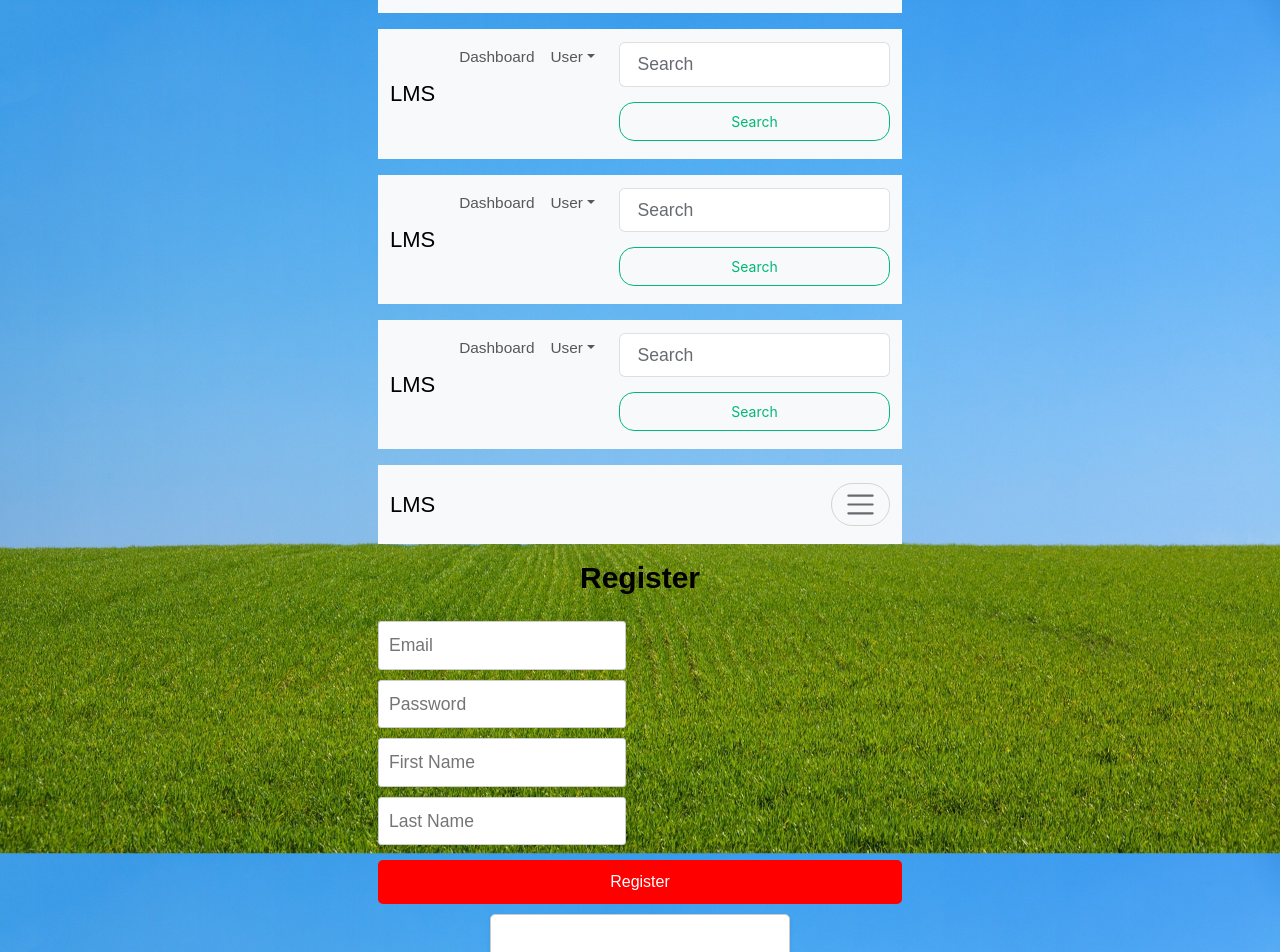
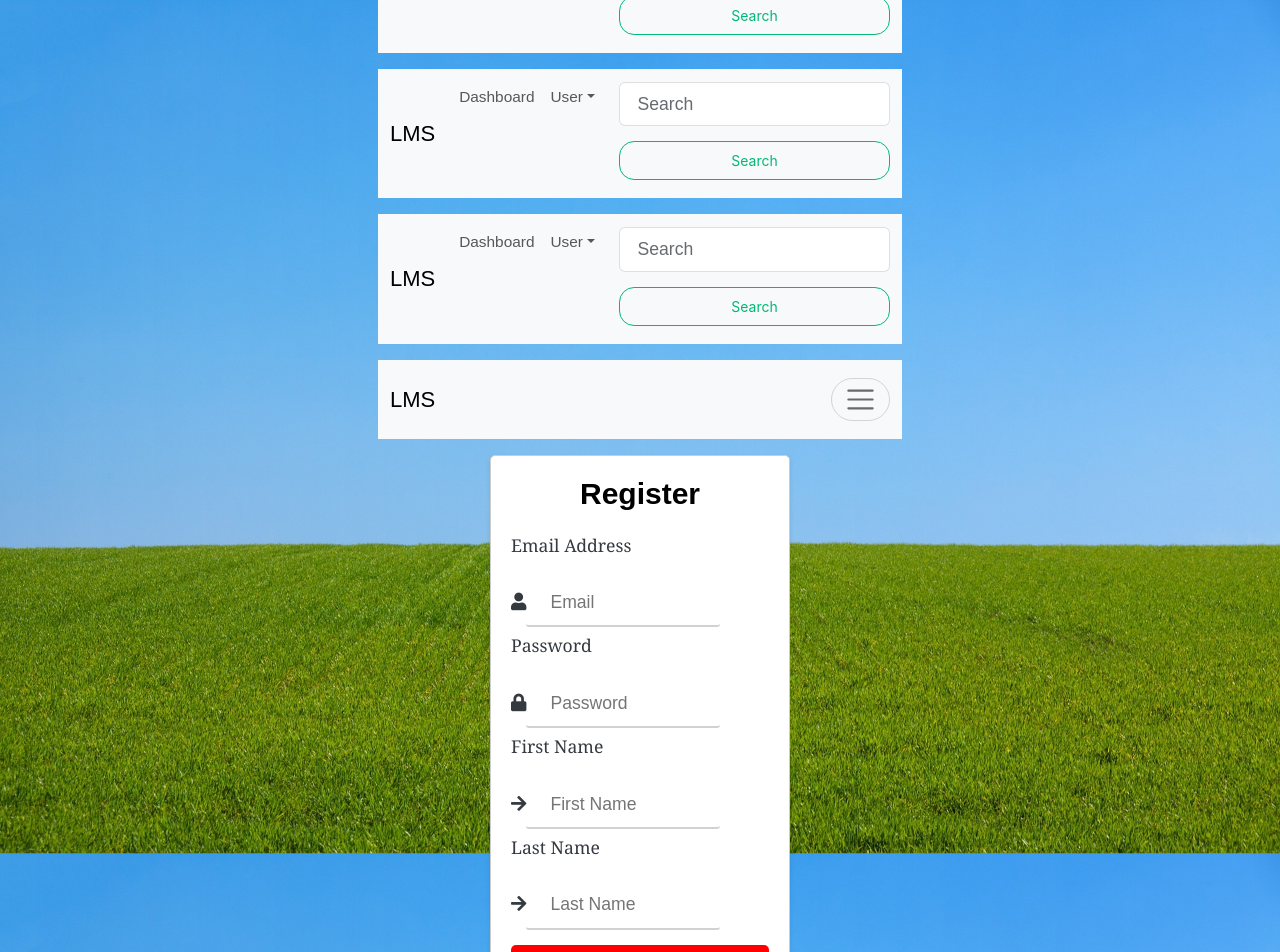
Before and after one commit to WSU-4110/LearningManagementSystem, a React (Create React App) app in the folder frontend/: page /register in a window 1280 px wide. Shown: the top 952 px of the page. Built offline with nearby package versions, Linux system fonts and the light colour scheme; the HTML template or start-up script is replaced by a standard one.

Commit message:
Style registration page

```diff
--- a/frontend/src/components/register.component.js
+++ b/frontend/src/components/register.component.js
@@ -21,40 +21,49 @@ export default function Register() {
     };
 
     return (
-        <div>
+        <div className="container">
             <h1>Register</h1>
             <form>
-                <div>
+                <div className="register_email">
+                    <p>Email Address</p>
+                    <i className="fas fa-user"></i>
                     <input
                         type="email"
                         placeholder="Email"
-
+                        className="inputfield"
                         value={email}
                         onChange={(e) => setEmail(e.target.value)}
                     />
                 </div>
-                <div>
+                <div className="register_password">
+                    <p>Password</p>
+                    <i className="fas fa-lock"></i>
                     <input
                         type="password"
                         placeholder="Password"
-
+                        className="inputfield"
                         value={password}
                         onChange={(e) => setPassword(e.target.value)}
                     />
                 </div>
-                <div>
+                <div className="register_firstname">
+                    <p>First Name</p>
+                    <i className="fas fa-arrow-right"></i>
                     <input
                         type="text"
                         placeholder="First Name"
-
+                        className="inputfield"
                         value={firstName}
                         onChange={(e) => setFirstName(e.target.value)}
                     />
                 </div>
-                <div>
+                <div className="register_lastname">
+                    <p>Last Name</p>
+                    <i className="fas fa-arrow-right"></i>
                     <input
                         type="text"
                         placeholder="Last Name"
+                        className="inputfield"
                         value={lastName}
                         onChange={(e) => setLastName(e.target.value)}
                     />
--- a/frontend/src/css/Register.css
+++ b/frontend/src/css/Register.css
@@ -7,3 +7,44 @@ button {
     font-size: 16px;
     cursor: pointer;
 }
+
+.container {
+    display: flex;
+    align-items: center;
+    justify-content: center;
+    flex-direction: column;
+    background-color: #fff;
+    border: 1px solid #ccc;
+    padding: 20px;
+    border-radius: 5px;
+    box-shadow: 0 2px 4px rgba(0, 0, 0, 0.1);
+    width: 300px;
+}
+
+.inputfield {
+    border: none;
+    border-bottom: 2px solid #D1D1D4;
+    background: none;
+    padding: 10px;
+    padding-left: 24px;
+
+    width: 75%;
+    transition: .2s;
+    outline: none;
+}
+
+.register_email {
+
+}
+
+.register_password {
+
+}
+
+.register_firstname {
+
+}
+
+.register_lastname {
+
+}
```
